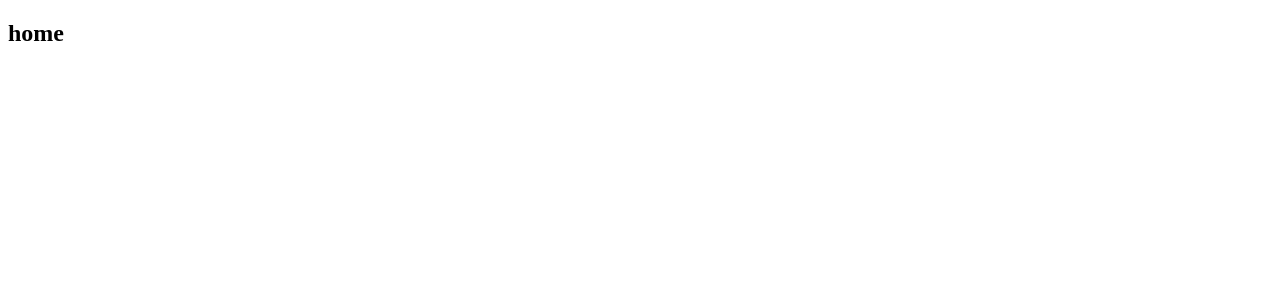
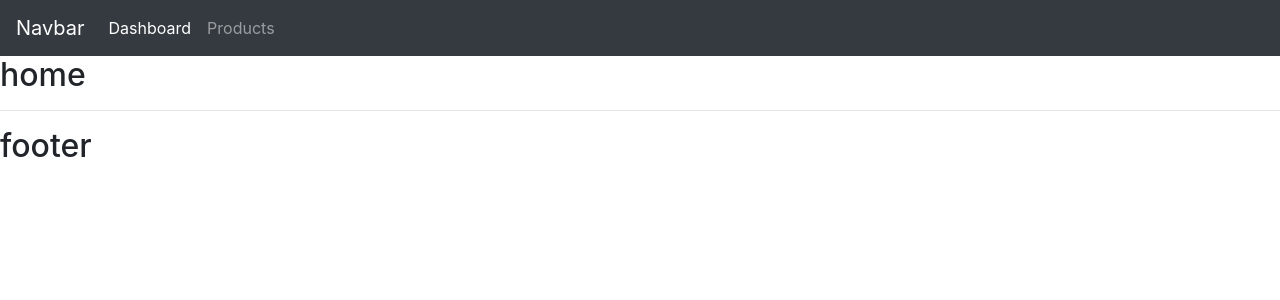
Before and after one commit to Nyand/mycrm, a Django app: page / in a window 1280 px wide. Before the commit the part shown is almost empty. Shown: the top 300 px of the page. Run offline with Django 3.2, Linux system fonts and the light colour scheme; some libraries are stand-ins or nearby versions.

Commit message:
add bostrap and navbar

```diff
--- a/crm/accounts/templates/accounts/main.html
+++ b/crm/accounts/templates/accounts/main.html
@@ -3,15 +3,25 @@
 <head>
     <meta charset="UTF-8">
     <title>CRM</title>
+
+    <link rel="stylesheet" href="https://stackpath.bootstrapcdn.com/bootstrap/4.3.1/css/bootstrap.min.css" integrity="sha384-ggOyR0iXCbMQv3Xipma34MD+dH/1fQ784/j6cY/iJTQUOhcWr7x9JvoRxT2MZw1T" crossorigin="anonymous">
+
+
 </head>
 <body>
-
+{% include 'accounts/navbar.html'%}
 {% block content %}
 
 
 
 {% endblock %}
+<hr>
+<h2>footer</h2>
+
+</body>
+<script src="https://code.jquery.com/jquery-3.3.1.slim.min.js" integrity="sha384-q8i/X+965DzO0rT7abK41JStQIAqVgRVzpbzo5smXKp4YfRvH+8abtTE1Pi6jizo" crossorigin="anonymous"></script>
+<script src="https://cdnjs.cloudflare.com/ajax/libs/popper.js/1.14.7/umd/popper.min.js" integrity="sha384-UO2eT0CpHqdSJQ6hJty5KVphtPhzWj9WO1clHTMGa3JDZwrnQq4sF86dIHNDz0W1" crossorigin="anonymous"></script>
+<script src="https://stackpath.bootstrapcdn.com/bootstrap/4.3.1/js/bootstrap.min.js" integrity="sha384-JjSmVgyd0p3pXB1rRibZUAYoIIy6OrQ6VrjIEaFf/nJGzIxFDsf4x0xIM+B07jRM" crossorigin="anonymous"></script>
 
 
-</body>
 </html>
--- /dev/null
+++ b/crm/accounts/templates/accounts/navbar.html
@@ -0,0 +1,16 @@
+<nav class="navbar navbar-expand-lg navbar-dark bg-dark">
+    <a class="navbar-brand" href="#">Navbar</a>
+    <button class="navbar-toggler" type="button" data-toggle="collapse" data-target="#navbarNav" aria-controls="navbarNav" aria-expanded="false" aria-label="Toggle navigation">
+        <span class="navbar-toggler-icon"></span>
+    </button>
+    <div class="collapse navbar-collapse" id="navbarNav">
+        <ul class="navbar-nav">
+            <li class="nav-item active">
+                <a class="nav-link" href="#">Dashboard</a>
+            </li>
+            <li class="nav-item">
+                <a class="nav-link" href="#">Products</a>
+            </li>
+        </ul>
+    </div>
+</nav>
--- a/crm/accounts/urls.py
+++ b/crm/accounts/urls.py
@@ -5,6 +5,6 @@ from . import views
 urlpatterns = [
     path('', views.home),
     path('products', views.products),
-    path('customers', views.customers),
+    path('customer', views.customer),
 
 ]
--- a/crm/accounts/views.py
+++ b/crm/accounts/views.py
@@ -4,8 +4,8 @@ from django.shortcuts import render
 def home(request):
     return render(request, 'accounts/dashboard.html')
 
-def customers(request):
-    return render(request, 'accounts/customers.html')
+def customer(request):
+    return render(request, 'accounts/customer.html')
 
 def products(request):
     return render(request, 'accounts/products.html')
```
Also changed, not shown: crm/accounts/templates/accounts/customer.html (renamed from crm/accounts/templates/accounts/customers.html).
